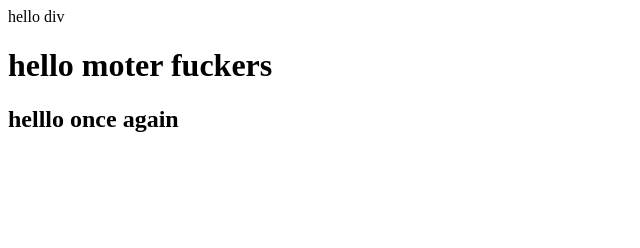
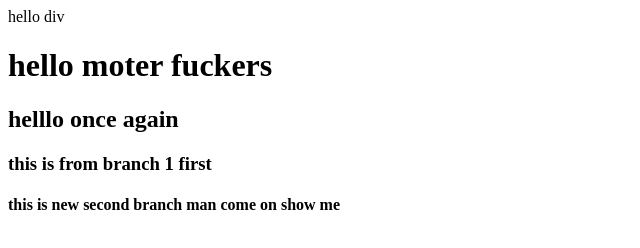
Before and after one commit to Ahamdzia/2022-feb-1, a plain HTML site: page index.html in a window 1280 px wide. Shown: the whole page, without its empty margins (0-640 px from the left). Drawn offline with Linux system fonts and the light colour scheme.

Commit message:
this is to see if my changes are working

```diff
--- a/index.html
+++ b/index.html
@@ -1,3 +1,5 @@
 <div>hello div </div>
 <h1>hello moter fuckers </h1>
 <h2>helllo once again </h2>
+<h3>this is from branch 1 first</h3>
+<h4>this is new second branch man come on show me </h4>
```
